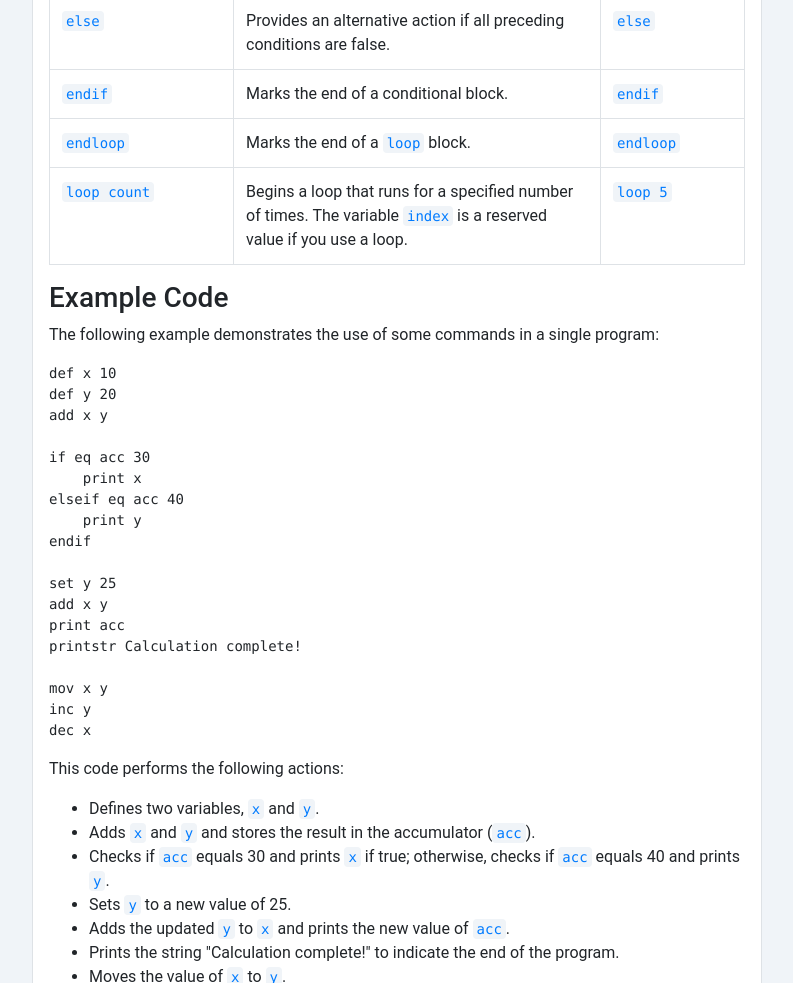
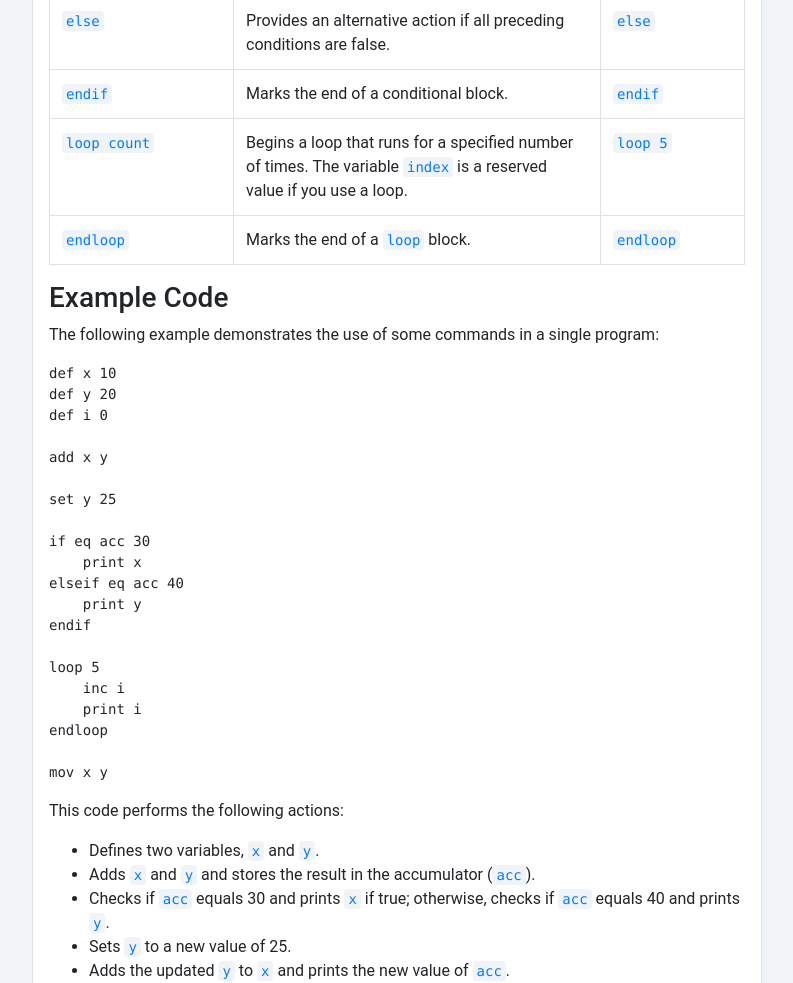
Before and after one commit to window-ops/microcontroller-interpreter, a plain HTML site: page index.html in a window 1280 px wide. Shown: the part 2302-3285 px from the top of the page, without its empty margins (243-1036 px from the left). Drawn offline with Linux system fonts and the light colour scheme.

Commit message:
Update file index.html

```diff
--- a/index.html
+++ b/index.html
@@ -181,20 +181,20 @@
                 </tr>
                 <tr>
                   <td>
-                    <code>endloop</code>
-                  </td>
-                  <td>Marks the end of a <code>loop</code> block. </td>
-                  <td>
-                    <code>endloop</code>
-                  </td>
-                </tr>
-                <tr>
-                  <td>
                     <code>loop count</code>
                   </td>
                   <td>Begins a loop that runs for a specified number of times. The variable <code>index</code> is a reserved value if you use a loop.</td>
                   <td>
                     <code>loop 5</code>
+                  </td>
+                </tr>
+                <tr>
+                  <td>
+                    <code>endloop</code>
+                  </td>
+                  <td>Marks the end of a <code>loop</code> block.</td>
+                  <td>
+                    <code>endloop</code>
                   </td>
                 </tr>
               </tbody>
@@ -204,7 +204,11 @@
             <pre>
 def x 10
 def y 20
+def i 0
+
 add x y
+
+set y 25
 
 if eq acc 30
     print x
@@ -212,14 +216,12 @@ elseif eq acc 40
     print y
 endif
 
-set y 25
-add x y
-print acc
-printstr Calculation complete!
+loop 5
+    inc i
+    print i
+endloop
 
-mov x y
-inc y
-dec x</pre>
+mov x y</pre>
             <p>This code performs the following actions:</p>
             <ul>
               <li>Defines two variables, <code>x</code> and <code>y</code>. </li>
```
